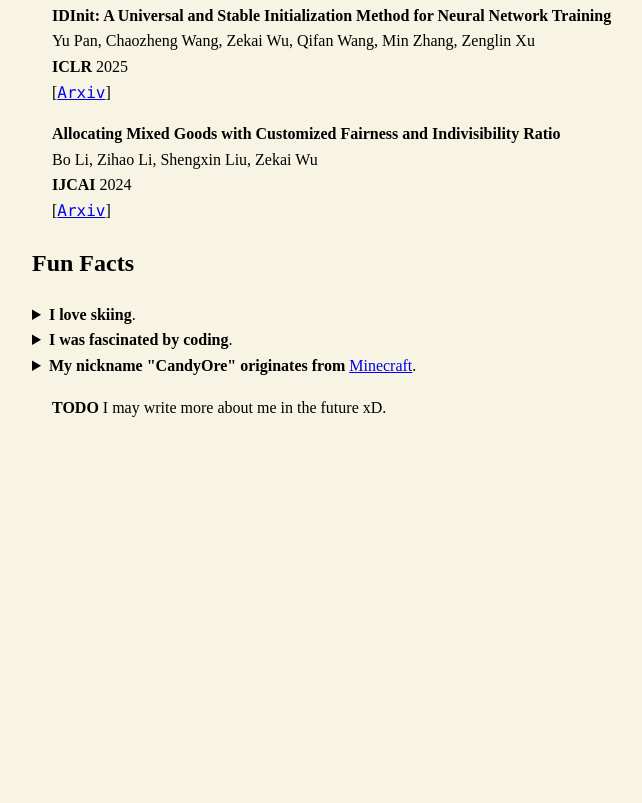
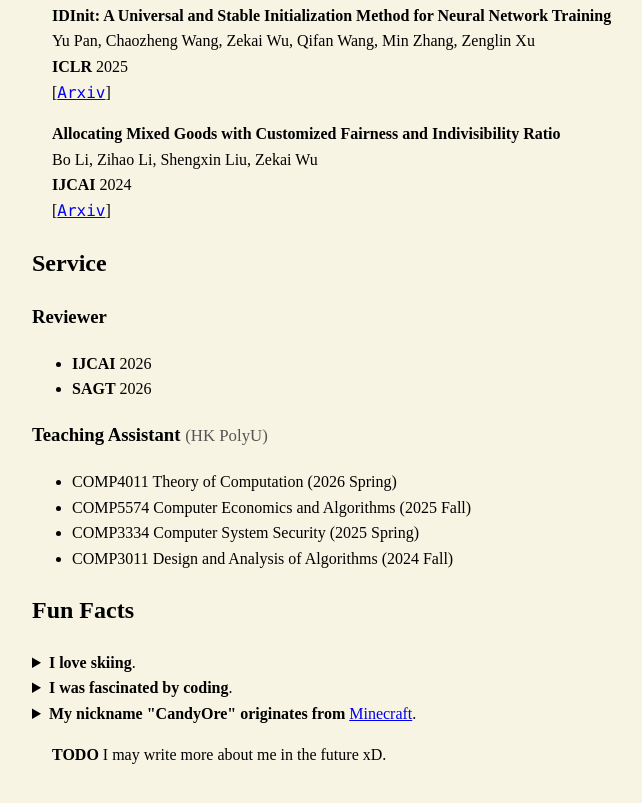
Before and after one commit to CandyOre/candyore.github.io, a plain HTML site: page index.html in a window 1280 px wide. Shown: the part 853-1656 px from the top of the page, without its empty margins (208-850 px from the left). Before the commit the page ends 1313 px from the top, so only its background shows below. Drawn offline with Linux system fonts and the light colour scheme.

Commit message:
add service

```diff
--- a/index.html
+++ b/index.html
@@ -35,6 +35,11 @@
             .image {
                 border-radius: 12px;
             }
+            .heading-note {
+                font-size: 0.9em;
+                font-weight: normal;
+                color: #555;
+            }
         </style>
         <meta name="google-site-verification" content="Cq4PfbPzyB47b3NZ6d94B_VfqI_5XTokvl86L5iSoSA" />
     </head>
@@ -47,7 +52,7 @@
                     I am Zekai Wu (吴泽楷), a second year Ph.D. student at the
                         <a href="https://www.polyu.edu.hk/comp/">Department of Computing</a>
                         at
-                        <a href="https://www.polyu.edu.hk/">The Hong Kong Polytechnic University</a>.
+                        <a href="https://www.polyu.edu.hk/">The Hong Kong Polytechnic University</a> (HK PolyU).
                     My advisor is Professor
                         <a href="https://www4.comp.polyu.edu.hk/~bo2li/">Bo Li</a>.
                 </p>
@@ -115,6 +120,27 @@
             </div>
 
             <div>
+                <h2>Service</h2>
+
+                <h3>Reviewer</h3>
+                <p class="indented">
+                    <ul>
+                        <li> <strong>IJCAI</strong> 2026 </li>
+                        <li> <strong>SAGT</strong> 2026 </li>
+                    </ul>
+                </p>
+
+                <h3>Teaching Assistant <small class="heading-note">(HK PolyU)</small></h3>
+                <p class="indented">
+                    <ul>
+                        <li> COMP4011 Theory of Computation (2026 Spring) </li>
+                        <li> COMP5574 Computer Economics and Algorithms (2025 Fall) </li>
+                        <li> COMP3334 Computer System Security (2025 Spring) </li>
+                        <li> COMP3011 Design and Analysis of Algorithms (2024 Fall) </li>
+                    </ul>
+            </div>
+
+            <div>
                 <h2>Fun Facts</h2>
 
                 <details>
```
